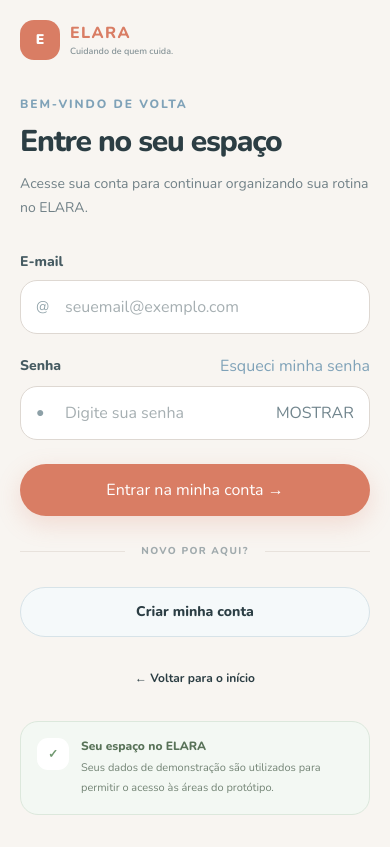
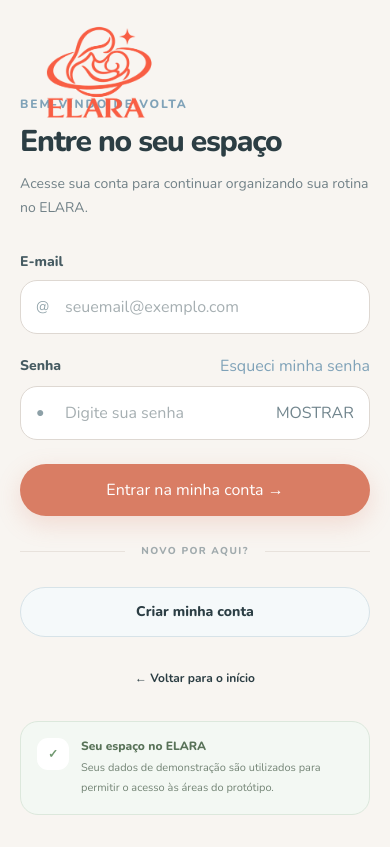
Before and after one commit to Elara-Project/front, a Next.js app: page /login in a window 390 px wide. Built offline with nearby package versions, Linux system fonts and the light colour scheme.

Commit message:
Update page.tsx

```diff
--- a/src/app/login/page.tsx
+++ b/src/app/login/page.tsx
@@ -2,6 +2,7 @@
 
 import { FormEvent, useState } from "react";
 import Link from "next/link";
+import Image from "next/image";
 
 type TipoUsuario = "responsavel" | "admin" | "anunciante";
 
@@ -112,20 +113,15 @@
         {/* LOGO */}
 
         <div className="relative z-10">
-          <Link href="/" className="inline-flex items-center gap-3">
-            <div className="flex h-12 w-12 items-center justify-center rounded-[17px] bg-[#D97D64] text-lg font-black text-white shadow-sm">
-              E
-            </div>
-
-            <div>
-              <p className="text-2xl font-extrabold tracking-[0.1em] text-[#D97D64]">
-                ELARA
-              </p>
-
-              <p className="text-[10px] font-bold text-[#71868F]">
-                Cuidando de quem cuida.
-              </p>
-            </div>
+          <Link href="/" className="inline-flex items-center" aria-label="ELARA - Voltar ao início">
+            <Image
+              src="/logo-elara.png"
+              alt="ELARA - Cuidando de Quem Cuida"
+              width={190}
+              height={100}
+              priority
+              className="h-auto w-[190px] object-contain"
+            />
           </Link>
         </div>
 
@@ -204,21 +200,17 @@
 
         <Link
           href="/"
-          className="absolute left-5 top-5 flex items-center gap-2.5 lg:hidden"
+          className="absolute left-5 top-5 flex items-center lg:hidden"
+          aria-label="ELARA - Voltar ao início"
         >
-          <div className="flex h-10 w-10 items-center justify-center rounded-[14px] bg-[#D97D64] text-sm font-black text-white">
-            E
-          </div>
-
-          <div>
-            <p className="font-extrabold tracking-[0.09em] text-[#D97D64]">
-              ELARA
-            </p>
-
-            <p className="text-[9px] font-semibold text-[#859397]">
-              Cuidando de quem cuida.
-            </p>
-          </div>
+          <Image
+            src="/logo-elara.png"
+            alt="ELARA - Cuidando de Quem Cuida"
+            width={150}
+            height={80}
+            priority
+            className="h-auto w-[150px] object-contain"
+          />
         </Link>
 
         <div className="w-full max-w-[460px] pt-16 lg:pt-0">
```
